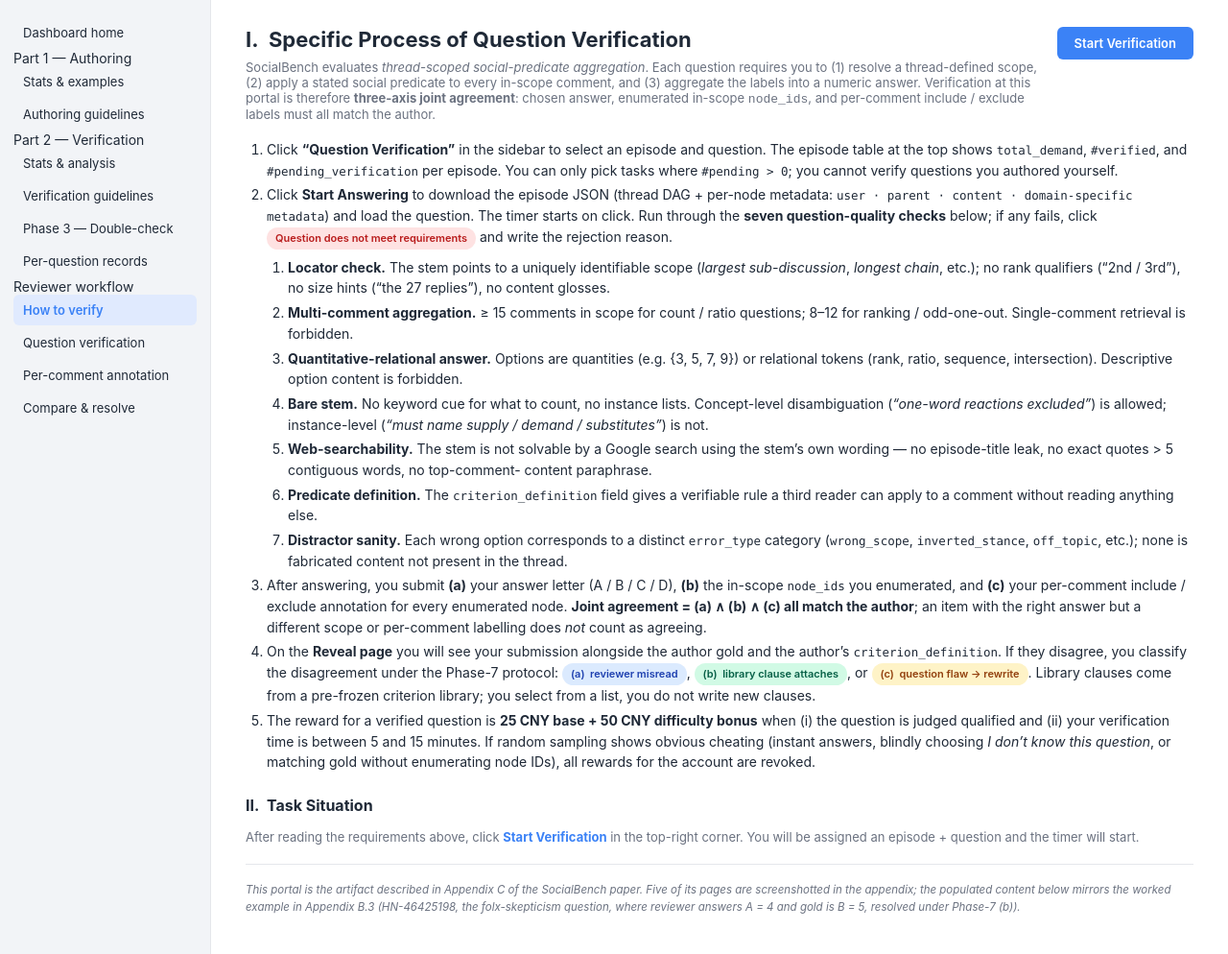
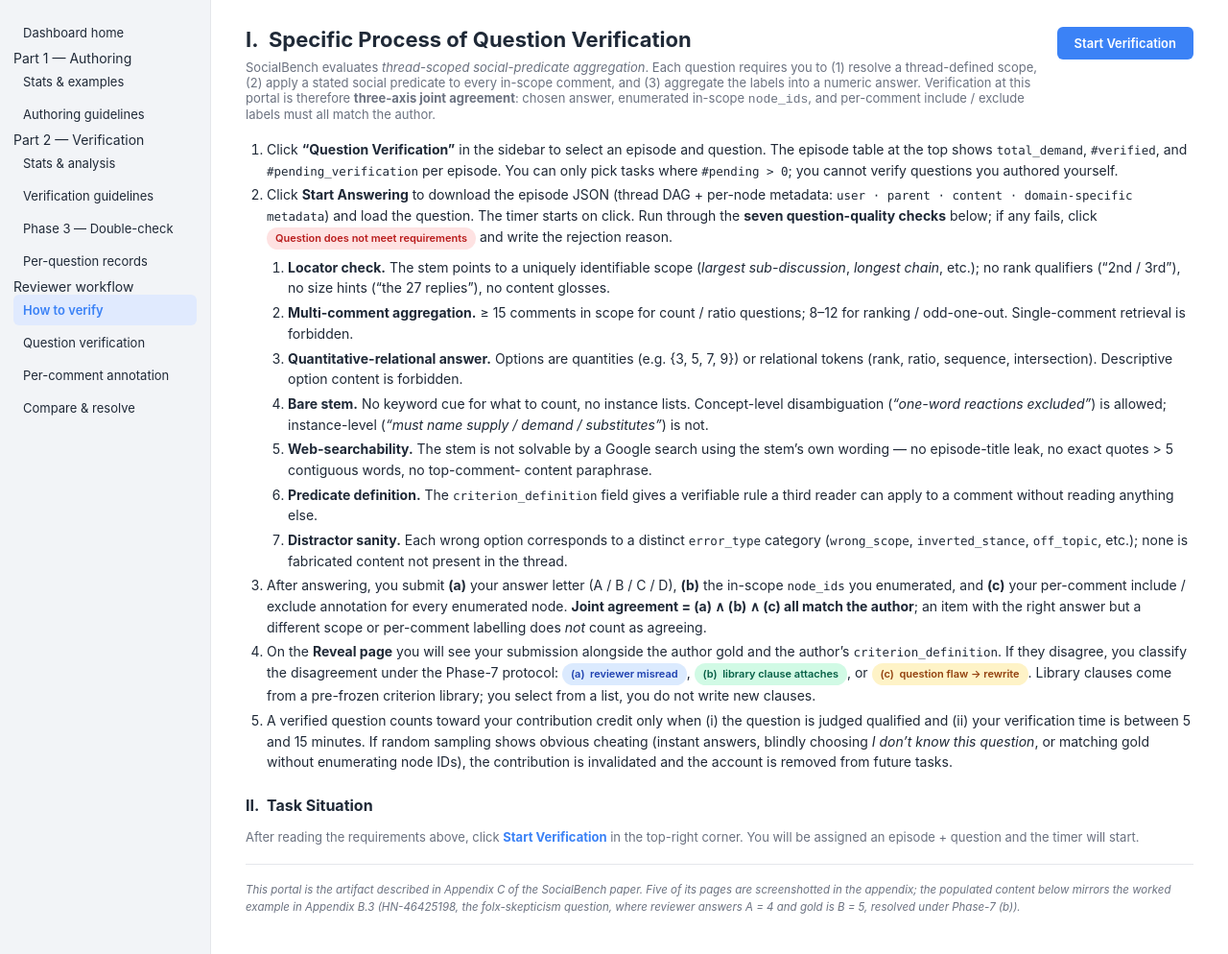
Before and after one commit to tracy3057/socialbench-portal, a plain HTML site: page index.html in a window 1280 px wide. Shown: the whole page at 96% size. Drawn offline with Linux system fonts and the light colour scheme.

Commit message:
screenshots: 2x DPI, sidebar hidden — text now readable in paper figures
The previous screenshots were 1280px-wide with the sidebar visible,
which (a) ate ~17% of the frame and (b) ended up rendered at ~0.45x
in the paper, making body text microscopic. Recaptured all seven
portal screenshots at 1280px viewport width with deviceScaleFactor=2
(so output is 2560px wide, paper renders crisp) and the sidebar
hidden via injected CSS so the main content fills the frame.

Also scrubbed a 'CNY' monetary mention from index.html (the legacy
how-to page); re-worded as a contribution-credit gate.

```diff
--- a/index.html
+++ b/index.html
@@ -127,12 +127,13 @@
           do not write new clauses.
         </li>
         <li>
-          The reward for a verified question is <strong>25&nbsp;CNY base + 50&nbsp;CNY
-          difficulty bonus</strong> when (i) the question is judged qualified and (ii)
-          your verification time is between 5 and 15 minutes. If random sampling shows
-          obvious cheating (instant answers, blindly choosing
+          A verified question counts toward your contribution credit only when
+          (i) the question is judged qualified and (ii) your verification time is
+          between 5 and 15 minutes. If random sampling shows obvious cheating
+          (instant answers, blindly choosing
           <em>I don’t know this question</em>, or matching gold without enumerating
-          node IDs), all rewards for the account are revoked.
+          node IDs), the contribution is invalidated and the account is removed
+          from future tasks.
         </li>
       </ol>
 
```
Also changed, not shown: screenshots/portal_annotate.png, screenshots/portal_authoring.png, screenshots/portal_index.png, screenshots/portal_phase3.png, screenshots/portal_reveal.png, screenshots/portal_solve.png, screenshots/portal_verification.png.
